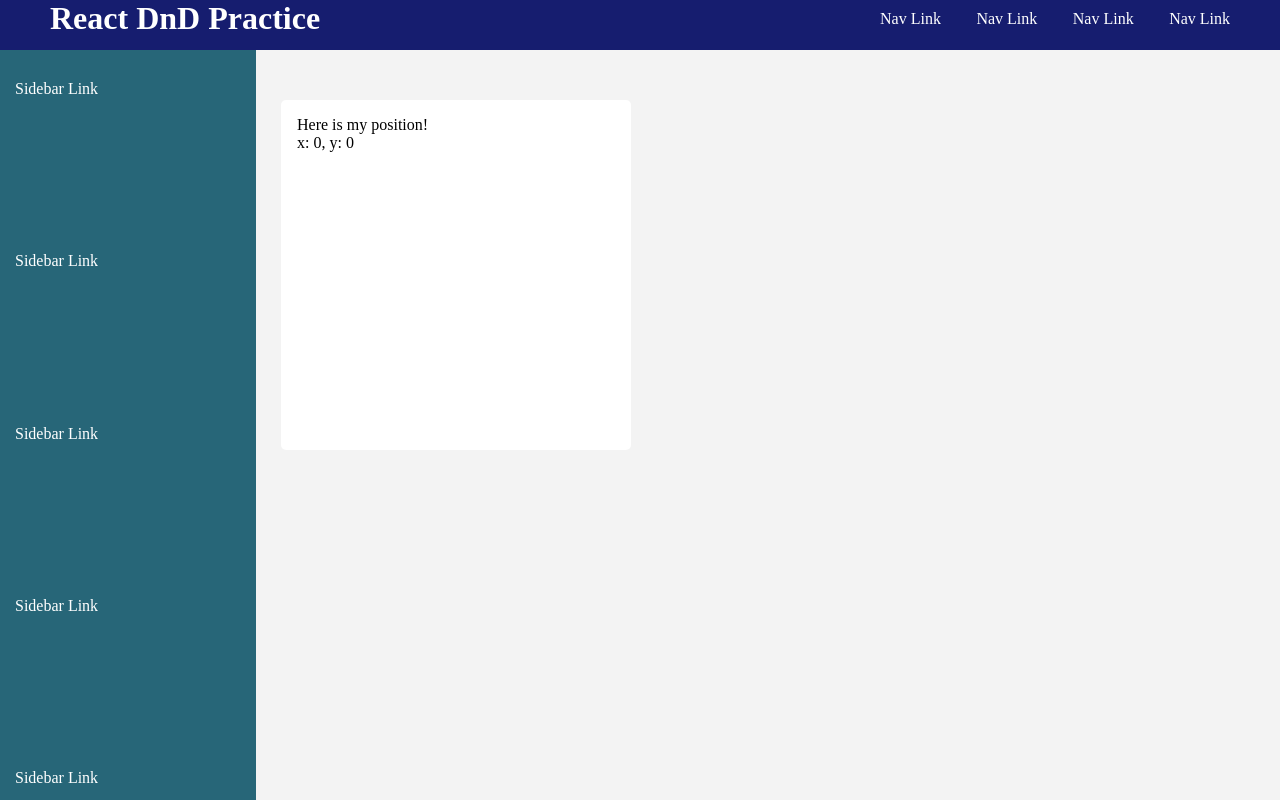
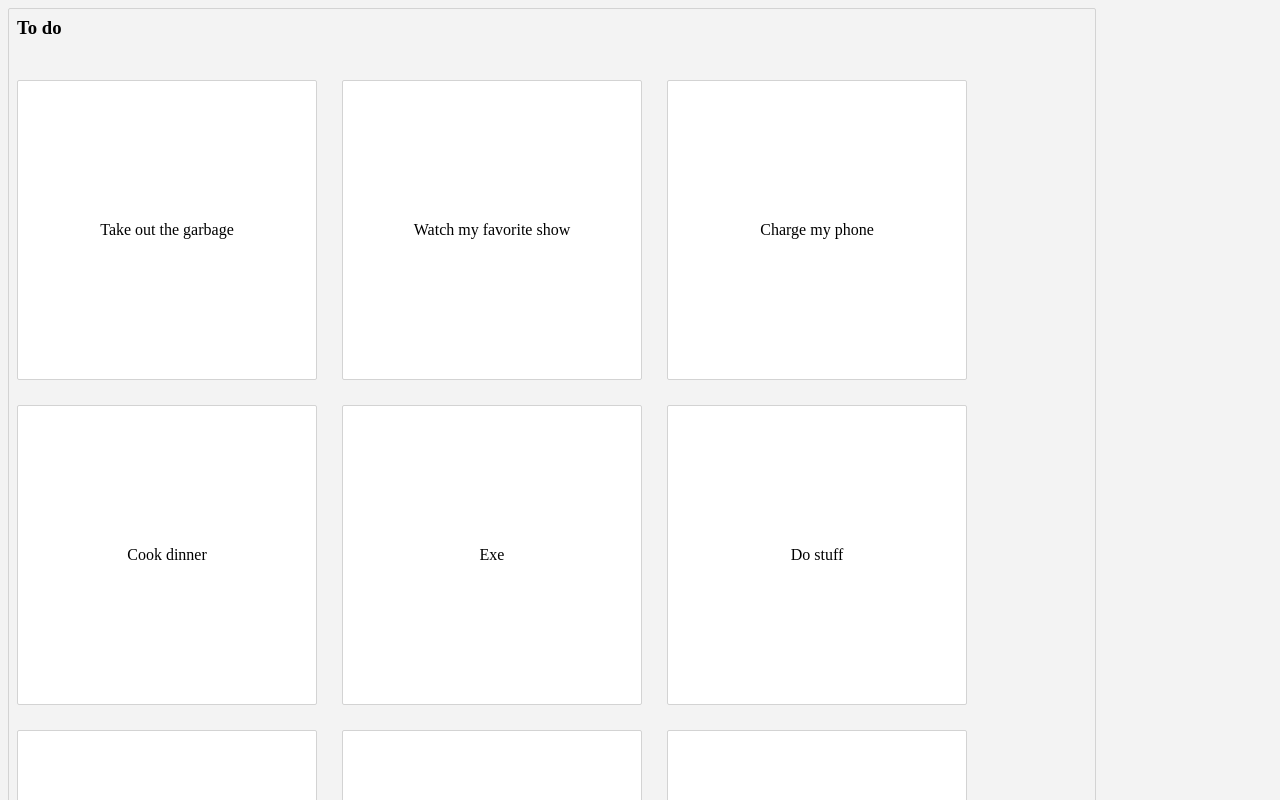
Before and after one commit to lslozano/React-DnD-Practice, a React (Create React App) app: page / in a window 1280 px wide. Shown: the top 800 px of the page. Built offline with nearby package versions, Linux system fonts and the light colour scheme.

Commit message:
Drag and drop for a list simulating different boards. Does not work when having multiple lines

```diff
--- a/package.json
+++ b/package.json
@@ -7,6 +7,7 @@
     "@testing-library/react": "^11.2.5",
     "@testing-library/user-event": "^12.6.3",
     "react": "^17.0.1",
+    "react-beautiful-dnd": "^13.0.0",
     "react-dom": "^17.0.1",
     "react-draggable": "^4.4.3",
     "react-scripts": "4.0.2",
--- a/src/App.js
+++ b/src/App.js
@@ -1,16 +1,68 @@
-import React from "react";
-// import Board from "./components/Board";
-// import Card from "./components/Card";
-import NavBar from "./components/Navbar";
-import Main from "./components/Main";
+import React, { useState } from "react";
+
+// import NavBar from "./components/Navbar";
+// import Main from "./components/Main";
+import Column from "./components/Column";
+
+import { DragDropContext } from "react-beautiful-dnd";
+
+import initialData from "./initial-data";
 
 const App = () => {
+  const [initialState, setState] = useState(initialData);
+
+  const onDragEnd = (result) => {
+    const { destination, source, draggableId } = result;
+
+    if (destination === undefined || destination === null) {
+      return;
+    }
+
+    if (
+      destination.droppableId === source.droppableId &&
+      destination.index === source.index
+    ) {
+      return;
+    }
+
+    const column = initialState.columns[source.droppableId];
+    const newTaskIds = Array.from(column.taskIds);
+    newTaskIds.splice(source.index, 1);
+    newTaskIds.splice(destination.index, 0, draggableId);
+
+    const newColumn = {
+      ...column,
+      taskIds: newTaskIds,
+    };
+
+    const newState = {
+      ...initialState,
+      columns: {
+        ...initialState.columns,
+        [newColumn.id]: newColumn,
+      },
+    };
+
+    setState(newState);
+  };
+
   return (
-    <div className="App">
-      <NavBar />
-      <Main />
-    </div>
+    <DragDropContext onDragEnd={onDragEnd}>
+      {initialState.columnOrder.map((columnId) => {
+        const column = initialState.columns[columnId];
+        const tasks = column.taskIds.map(
+          (taskId) => initialState.tasks[taskId]
+        );
+
+        return <Column key={column.id} columns={column} tasks={tasks} />;
+      })}
+    </DragDropContext>
   );
-}
+};
 
 export default App;
+
+// <div className="App">
+//   <NavBar />
+//   <Main />
+// </div>
--- a/src/components/Board.js
+++ b/src/components/Board.js
@@ -17,9 +17,10 @@ const DragBox = () => {
   return (
     <Draggable onDrag={onDrag}>
       <BoardContainer>
-        <div>Here is my position!</div>
+        <h1>Board Widget Example</h1>
         <div>
-          x: {position.x.toFixed(0)}, y: {position.y.toFixed(0)}
+          <h3>Content</h3>
+          <p>x: {position.x.toFixed(0)}, y: {position.y.toFixed(0)}</p>
         </div>
       </BoardContainer>
     </Draggable>
--- /dev/null
+++ b/src/components/Column.js
@@ -0,0 +1,33 @@
+import React from "react";
+
+import { Droppable } from "react-beautiful-dnd";
+
+import {
+  ColumnContainer,
+  TitleContainer,
+  TaskListContainer,
+} from "../style/components/Column.styled";
+import Task from "./Task";
+
+const Column = ({ columns, tasks }) => {
+  return (
+    <ColumnContainer>
+      <TitleContainer>{columns.title}</TitleContainer>
+      <Droppable droppableId={columns.id} direction="horizontal">
+        {(provided) => (
+          <TaskListContainer
+            ref={provided.innerRef}
+            {...provided.droppableProps}
+          >
+            {tasks.map((task, index) => (
+              <Task key={task.id} task={task} index={index} />
+            ))}
+            {provided.placeholder}
+          </TaskListContainer>
+        )}
+      </Droppable>
+    </ColumnContainer>
+  );
+};
+
+export default Column;
--- a/src/components/Main.js
+++ b/src/components/Main.js
@@ -8,7 +8,7 @@ const Main = () => {
   return (
     <MainContainer>
       <Sidebar />
-      <div className="boards__wrapper">
+      <div className="boards__container">
         <Board />
       </div>
     </MainContainer>
--- /dev/null
+++ b/src/components/Task.js
@@ -0,0 +1,23 @@
+import React from "react";
+
+import { Draggable } from "react-beautiful-dnd";
+
+import TaskContainer from "../style/components/Task.styled";
+
+const Task = ({ task, index }) => {
+  return (
+    <Draggable draggableId={task.id} index={index}>
+      {(provided) => (
+        <TaskContainer
+          {...provided.draggableProps}
+          {...provided.dragHandleProps}
+          ref={provided.innerRef}
+        >
+          {task.content}
+        </TaskContainer>
+      )}
+    </Draggable>
+  );
+};
+
+export default Task;
--- /dev/null
+++ b/src/initial-data.js
@@ -0,0 +1,33 @@
+const initialData = {
+  tasks: {
+    "task-1": { id: "task-1", content: "Take out the garbage" },
+    "task-2": { id: "task-2", content: "Watch my favorite show" },
+    "task-3": { id: "task-3", content: "Charge my phone" },
+    "task-4": { id: "task-4", content: "Cook dinner" },
+    "task-5": { id: "task-5", content: "Exe" },
+    "task-6": { id: "task-6", content: "Do stuff" },
+    "task-7": { id: "task-7", content: "Work" },
+    "task-8": { id: "task-8", content: "Talk" },
+    "task-9": { id: "task-9", content: "Sleep" },
+  },
+  columns: {
+    "column-1": {
+      id: "column-1",
+      title: "To do",
+      taskIds: [
+        "task-1",
+        "task-2",
+        "task-3",
+        "task-4",
+        "task-5",
+        "task-6",
+        "task-7",
+        "task-8",
+        "task-9",
+      ],
+    },
+  },
+  columnOrder: ["column-1"],
+};
+
+export default initialData;
--- /dev/null
+++ b/src/style/components/Column.styled.js
@@ -0,0 +1,24 @@
+import styled from "styled-components";
+
+export const ColumnContainer = styled.div`
+  width: 85vw;
+
+  margin: 8px;
+  border: 1px solid lightgrey;
+  border-radius: 2px;
+`;
+
+export const TitleContainer = styled.h3`
+  padding: 8px;
+`;
+
+export const TaskListContainer = styled.div`
+  flex-wrap: wrap;
+
+  padding: 8px;
+
+  display: flex;
+  flex-direction: row;
+
+  min-height: 100px;
+`;
--- a/src/style/components/Main.styled.js
+++ b/src/style/components/Main.styled.js
@@ -4,7 +4,7 @@ const MainContainer = styled.div`
   display: flex;
   flex-direction: row;
 
-  .boards__wrapper {
+  .boards__container {
     padding: 50px 0 0 25px;
     width: 80%;
   }
--- /dev/null
+++ b/src/style/components/Task.styled.js
@@ -0,0 +1,18 @@
+import styled from "styled-components";
+
+const TaskContainer = styled.div`
+  background-color: #fff;
+  border: 1px solid lightgrey;
+  border-radius: 2px;
+  padding: 8px;
+  margin: 25px 25px 0 0;
+  width: 300px;
+  height: 300px;
+
+  display: flex;
+  justify-content: center;
+  align-items: center;
+  overflow: hidden;
+`;
+
+export default TaskContainer;
```
Also changed, not shown: 1 other file (tests, documents, lock files or other folders).
